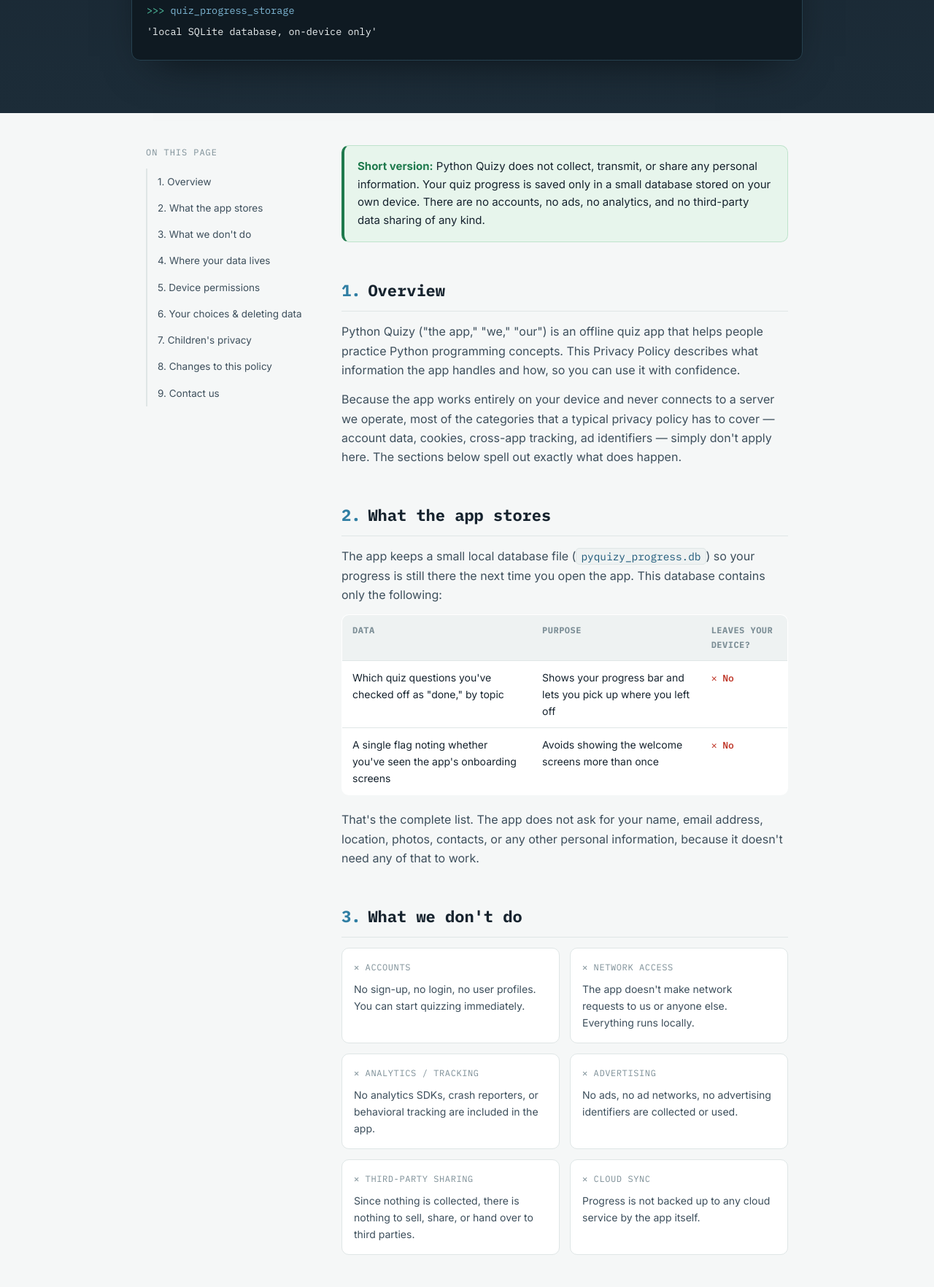
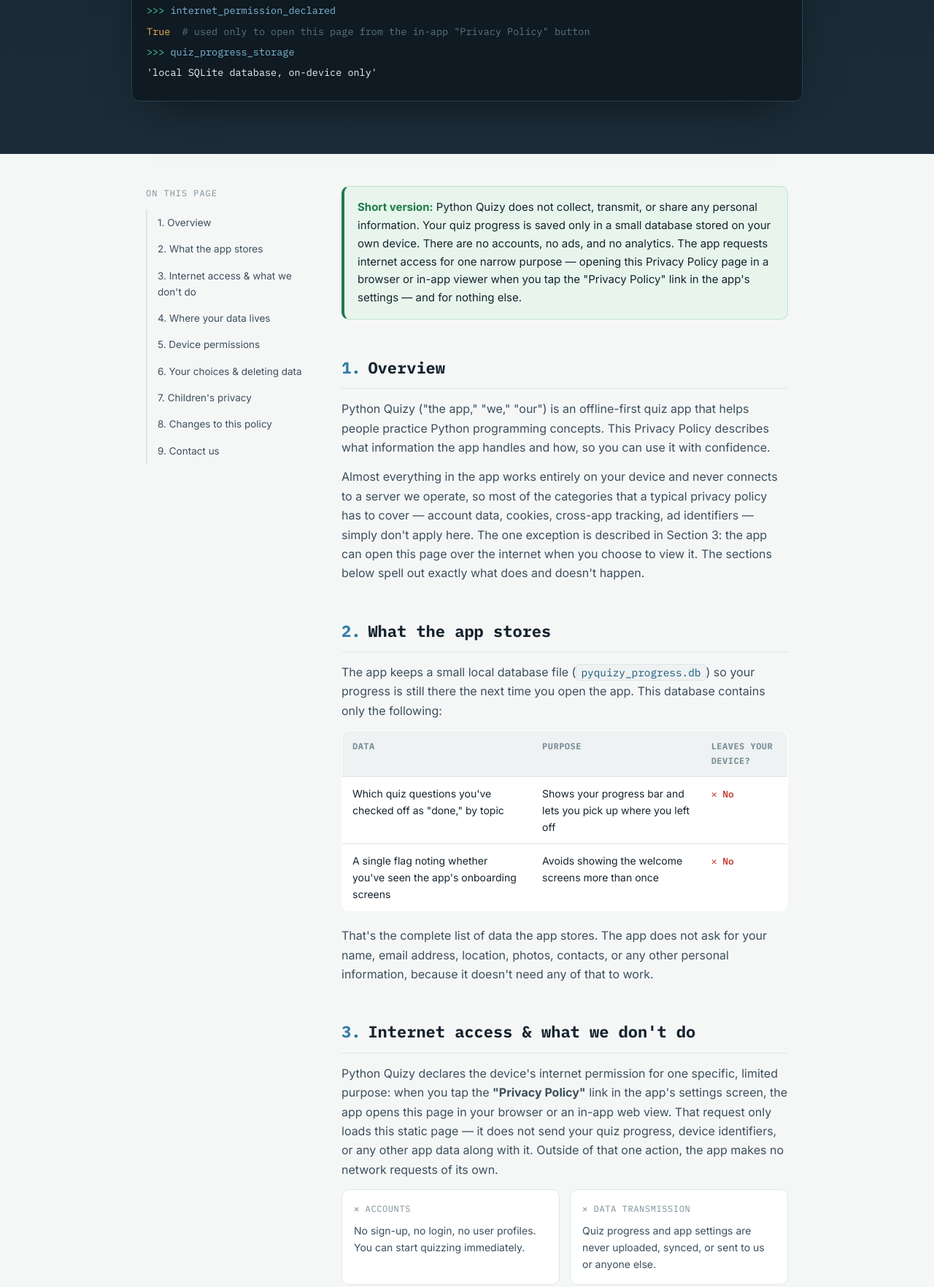
Before and after one commit to smartlife2499-prog/privacy-policy-website, a plain HTML site: page index.html in a window 1280 px wide. Shown: the part 655-2419 px from the top of the page at 73% size. Drawn offline with Linux system fonts and the light colour scheme.

Commit message:
Update index.html

```diff
--- a/index.html
+++ b/index.html
@@ -369,12 +369,14 @@
       <div class="term-body">
         <p class="line"><span class="term-prompt">&gt;&gt;&gt;</span> <span class="term-key">personal_data_collected</span></p>
         <p class="line">[]  <span class="term-comment"># nothing is collected, ever</span></p>
-        <p class="line"><span class="term-prompt">&gt;&gt;&gt;</span> <span class="term-key">data_leaves_this_device</span></p>
+        <p class="line"><span class="term-prompt">&gt;&gt;&gt;</span> <span class="term-key">quiz_data_leaves_this_device</span></p>
         <p class="line"><span class="term-val-false">False</span></p>
         <p class="line"><span class="term-prompt">&gt;&gt;&gt;</span> <span class="term-key">accounts_or_sign_in_required</span></p>
         <p class="line"><span class="term-val-false">False</span></p>
         <p class="line"><span class="term-prompt">&gt;&gt;&gt;</span> <span class="term-key">ads_or_analytics_sdks</span></p>
         <p class="line"><span class="term-val-false">False</span></p>
+        <p class="line"><span class="term-prompt">&gt;&gt;&gt;</span> <span class="term-key">internet_permission_declared</span></p>
+        <p class="line"><span class="term-val-true">True</span>  <span class="term-comment"># used only to open this page from the in-app "Privacy Policy" button</span></p>
         <p class="line"><span class="term-prompt">&gt;&gt;&gt;</span> <span class="term-key">quiz_progress_storage</span></p>
         <p class="line">'local SQLite database, on-device only'</p>
       </div>
@@ -391,7 +393,7 @@
       <ol>
         <li><a href="#overview">1. Overview</a></li>
         <li><a href="#what-we-store">2. What the app stores</a></li>
-        <li><a href="#what-we-dont-do">3. What we don't do</a></li>
+        <li><a href="#network-use">3. Internet access &amp; what we don't do</a></li>
         <li><a href="#where-stored">4. Where your data lives</a></li>
         <li><a href="#permissions">5. Device permissions</a></li>
         <li><a href="#your-choices">6. Your choices &amp; deleting data</a></li>
@@ -408,7 +410,7 @@
         <ol>
           <li><a href="#overview">1. Overview</a></li>
           <li><a href="#what-we-store">2. What the app stores</a></li>
-          <li><a href="#what-we-dont-do">3. What we don't do</a></li>
+          <li><a href="#network-use">3. Internet access &amp; what we don't do</a></li>
           <li><a href="#where-stored">4. Where your data lives</a></li>
           <li><a href="#permissions">5. Device permissions</a></li>
           <li><a href="#your-choices">6. Your choices &amp; deleting data</a></li>
@@ -425,22 +427,26 @@
         <div class="callout">
           <strong>Short version:</strong> Python Quizy does not collect, transmit, or share any
           personal information. Your quiz progress is saved only in a small database stored on
-          your own device. There are no accounts, no ads, no analytics, and no third-party
-          data sharing of any kind.
+          your own device. There are no accounts, no ads, and no analytics. The app requests
+          internet access for one narrow purpose — opening this Privacy Policy page in a browser
+          or in-app viewer when you tap the "Privacy Policy" link in the app's settings — and for
+          nothing else.
         </div>
 
         <section id="overview">
           <h2><span class="num">1.</span> Overview</h2>
           <p>
-            Python Quizy ("the app," "we," "our") is an offline quiz app that helps people
+            Python Quizy ("the app," "we," "our") is an offline-first quiz app that helps people
             practice Python programming concepts. This Privacy Policy describes what
             information the app handles and how, so you can use it with confidence.
           </p>
           <p>
-            Because the app works entirely on your device and never connects to a server we
-            operate, most of the categories that a typical privacy policy has to cover —
-            account data, cookies, cross-app tracking, ad identifiers — simply don't apply here.
-            The sections below spell out exactly what does happen.
+            Almost everything in the app works entirely on your device and never connects to a
+            server we operate, so most of the categories that a typical privacy policy has to
+            cover — account data, cookies, cross-app tracking, ad identifiers — simply don't
+            apply here. The one exception is described in Section 3: the app can open this page
+            over the internet when you choose to view it. The sections below spell out exactly
+            what does and doesn't happen.
           </p>
         </section>
 
@@ -469,22 +475,30 @@
             </tbody>
           </table>
           <p>
-            That's the complete list. The app does not ask for your name, email address,
-            location, photos, contacts, or any other personal information, because it doesn't
-            need any of that to work.
+            That's the complete list of data the app stores. The app does not ask for your name,
+            email address, location, photos, contacts, or any other personal information,
+            because it doesn't need any of that to work.
           </p>
         </section>
 
-        <section id="what-we-dont-do">
-          <h2><span class="num">3.</span> What we don't do</h2>
+        <section id="network-use">
+          <h2><span class="num">3.</span> Internet access &amp; what we don't do</h2>
+          <p>
+            Python Quizy declares the device's internet permission for one specific, limited
+            purpose: when you tap the <strong>"Privacy Policy"</strong> link in the app's
+            settings screen, the app opens this page in your browser or an in-app web view. That
+            request only loads this static page — it does not send your quiz progress, device
+            identifiers, or any other app data along with it. Outside of that one action, the
+            app makes no network requests of its own.
+          </p>
           <div class="card-grid">
             <div class="card">
               <div class="icon">✕ Accounts</div>
               <p>No sign-up, no login, no user profiles. You can start quizzing immediately.</p>
             </div>
             <div class="card">
-              <div class="icon">✕ Network access</div>
-              <p>The app doesn't make network requests to us or anyone else. Everything runs locally.</p>
+              <div class="icon">✕ Data transmission</div>
+              <p>Quiz progress and app settings are never uploaded, synced, or sent to us or anyone else.</p>
             </div>
             <div class="card">
               <div class="icon">✕ Analytics / tracking</div>
@@ -516,21 +530,24 @@
             <li><strong>Desktop:</strong> a folder alongside the app on your computer.</li>
           </ul>
           <p>
-            This data never travels anywhere else. We — the developer — cannot see it, because
-            it's never transmitted to us. If you use your device's built-in backup feature
-            (such as an OS-level phone backup), your progress database may be included in that
-            backup the same way any other app's local files would be; that backup is controlled
-            by your device's operating system and account settings, not by Python Quizy.
+            This data never travels anywhere else — the app's internet permission (Section 3) is
+            used only to open this Privacy Policy page, not to move your progress data off your
+            device. We — the developer — cannot see your quiz data, because it's never
+            transmitted to us. If you use your device's built-in backup feature (such as an
+            OS-level phone backup), your progress database may be included in that backup the
+            same way any other app's local files would be; that backup is controlled by your
+            device's operating system and account settings, not by Python Quizy.
           </p>
         </section>
 
         <section id="permissions">
           <h2><span class="num">5.</span> Device permissions</h2>
           <p>
-            Python Quizy does not request access to your camera, microphone, contacts, location,
-            photos, or any other sensitive device permission. The only storage it uses is its own
-            private app folder, which is set up automatically by the operating system and requires
-            no permission prompt.
+            Python Quizy requests the device's internet permission solely so the in-app
+            "Privacy Policy" link can open this page. It does not request access to your camera,
+            microphone, contacts, location, photos, or any other sensitive device permission.
+            The only storage it uses is its own private app folder, which is set up automatically
+            by the operating system and requires no permission prompt.
           </p>
         </section>
 
@@ -551,9 +568,10 @@
           <p>
             Python Quizy does not collect personal information from anyone, including children
             under 13 (or the relevant minimum age in your region). Because the app has no
-            accounts, no data collection, and no network activity, it does not knowingly collect
-            or process personal information from children in a way that would require parental
-            consent under laws such as COPPA.
+            accounts and no data collection, and its only network activity is loading this
+            static Privacy Policy page on request, it does not knowingly collect or process
+            personal information from children in a way that would require parental consent
+            under laws such as COPPA.
           </p>
         </section>
 
```
